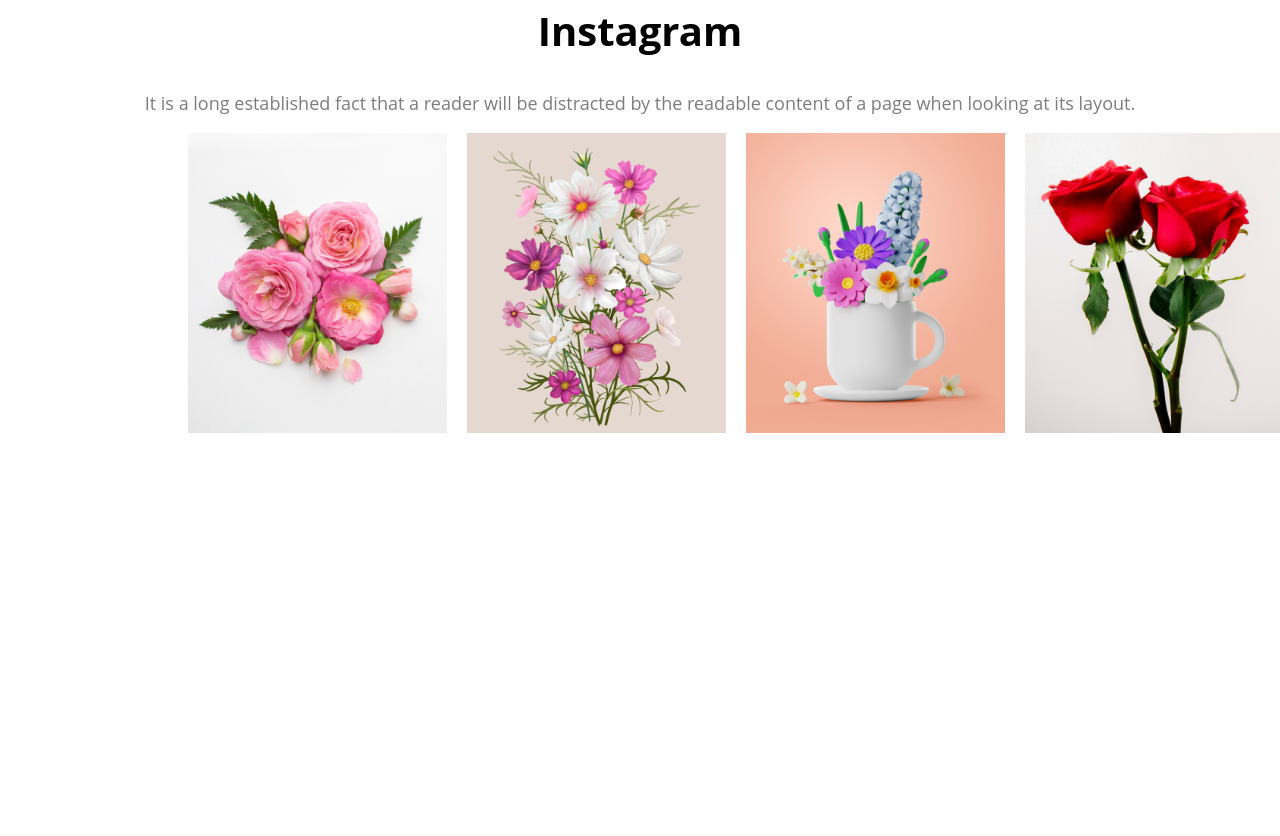
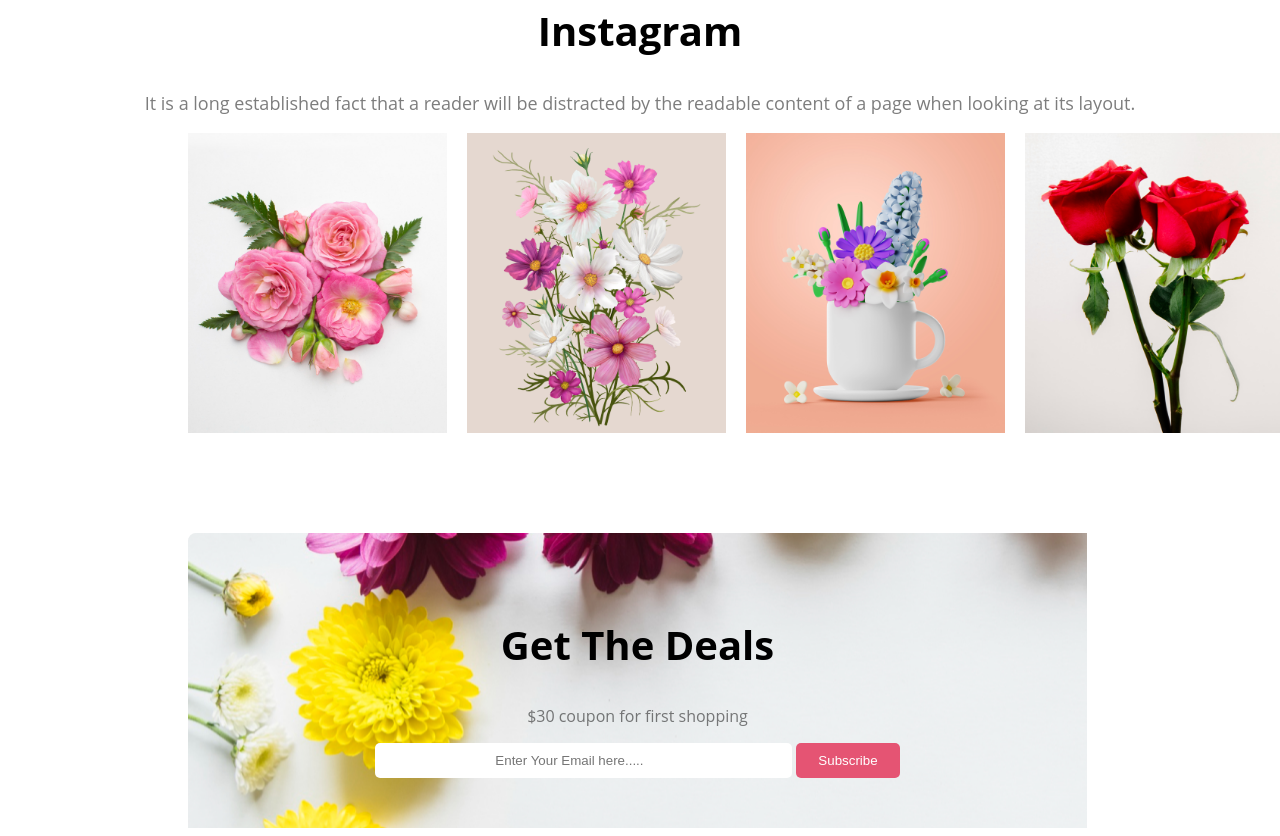
Before and after one commit to Kibria-Rafi/flower-assignment, a plain HTML site: page index.html in a window 1280 px wide. Shown: the part 2249-3085 px from the top of the page. Before the commit the page ends 2690 px from the top, so only its background shows below. Drawn offline with Linux system fonts and the light colour scheme.

Commit message:
added email ans subscribe box

```diff
--- a/index.html
+++ b/index.html
@@ -6,6 +6,7 @@
     <title>Flower shop</title>
 
     <link rel="stylesheet" href="style.css">
+
 </head>
 <body>
     <header>
@@ -78,6 +79,15 @@
                 <img src="Flower Asset/Rectangle 6.png" alt="" class="img5">
             </div>
         </section>
+        <section class="cc">
+            <div class="input-file">
+                <h2 class="headline0">Get The Deals</h2>
+                <p class="des5">$30 coupon for first shopping</p>
+                <input type="email" name="" id="em" placeholder="Enter Your Email here.....">
+                <input class="sub" type="submit" value="Subscribe">
+
+            </div>
+        </section>
     </main>
     <footer>
 
--- a/style.css
+++ b/style.css
@@ -120,8 +120,39 @@ margin-left: 220px;
     display: flex;
     gap: 20px;
     margin-left: 180px;
+    margin-bottom: 0px;
 }
 .img5{
     width: 270px;
     height: 300px;
 }
+.input-file{
+    background-image:url("Rectangle\ 9.png") ;
+    margin-left: 180px;
+    margin-right: 185px;
+    padding: 50px;
+    margin-top: 100px;
+    text-align: center;
+}
+.headline0{
+    font-size: 40px;
+}
+.des5{
+   text-align: center;
+   color: rgba(39, 39, 39, 0.60);
+   font-family: 'Open Sans', sans-serif;
+
+}
+#em{
+    padding: 10px 120px;
+    border-radius: 5px;
+    border: 0px;
+
+}
+.sub{
+    padding: 10px 22px;
+    border-radius: 5px;
+    border: 0px;
+    background: #E55473;
+    color: #fff;
+}
```
Also changed, not shown: Rectangle 9.png (added).
